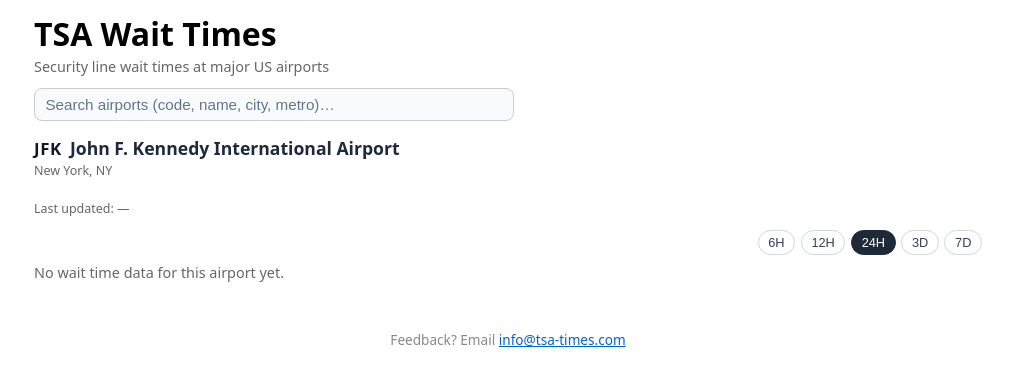
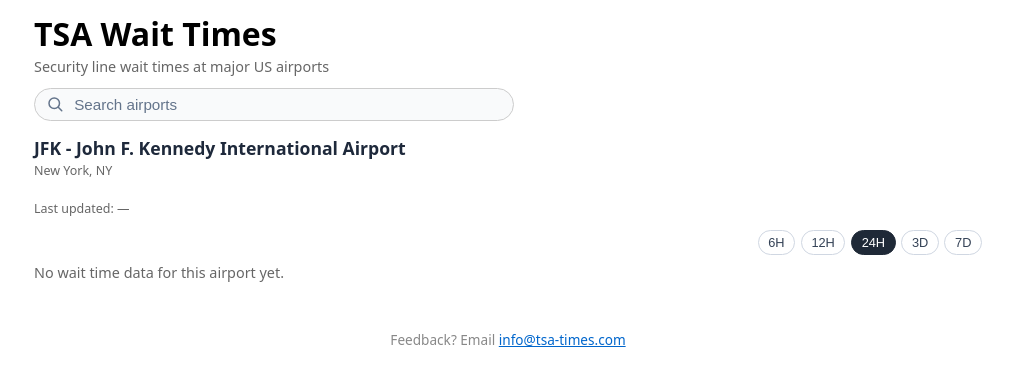
Before and after one commit to esavv/tsa, a Flask app: page /JFK in a window 1280 px wide. Shown: the top 386 px of the page, without its empty margins (132-1145 px from the left). Run offline with Flask 3, Linux system fonts and the light colour scheme; data that the repository does not hold is empty; some libraries are stand-ins or nearby versions.

Commit message:
feat: single-line airport title, search icon, no current-row highlight
Airport h2: code and name as one string with name styling. Search: left
SVG icon, pill input, placeholder Search airports. Remove
airport-search-row--current and currentAirportCode option.

Made-with: Cursor

```diff
--- a/static/airport_search.js
+++ b/static/airport_search.js
@@ -285,14 +285,12 @@
    * @param {HTMLInputElement} opts.input
    * @param {HTMLElement} opts.panel
    * @param {HTMLElement} opts.list
-   * @param {string} [opts.currentAirportCode]
    * @param {number} [opts.maxResults]
    */
   function initTsaAirportSearch(opts) {
     var input = opts.input;
     var panel = opts.panel;
     var list = opts.list;
-    var currentCode = (opts.currentAirportCode || '').toUpperCase();
     var maxResults = opts.maxResults || DEFAULT_MAX_RESULTS;
 
     var rows = [];
@@ -345,7 +343,6 @@
           div.setAttribute('role', 'option');
           div.id = listId + '-opt-' + i;
           div.dataset.code = row.code;
-          if (row.code === currentCode) div.classList.add('airport-search-row--current');
 
           var loc = [row.city, row.state].filter(Boolean).join(', ');
           var metaParts = [];
@@ -398,7 +395,7 @@
         rows = normalizeAirports(cat);
         matchOrderState.prevSetKey = null;
         matchOrderState.prevOrder = [];
-        input.placeholder = 'Search airports (code, name, city, metro)…';
+        input.placeholder = 'Search airports';
         if (open) refreshList();
       })
       .catch(function () {
--- a/templates/airport.html
+++ b/templates/airport.html
@@ -32,13 +32,28 @@
       position: relative;
       max-width: min(30rem, 100%);
     }
+    .airport-search__icon {
+      position: absolute;
+      left: 0.75rem;
+      top: 50%;
+      transform: translateY(-50%);
+      width: 1.125rem;
+      height: 1.125rem;
+      color: #64748b;
+      pointer-events: none;
+    }
+    .airport-search__icon svg {
+      display: block;
+      width: 100%;
+      height: 100%;
+    }
     .airport-search {
       width: 100%;
       max-width: 100%;
-      padding: 0.45rem 0.65rem;
+      padding: 0.45rem 0.65rem 0.45rem 2.45rem;
       font-size: 0.95rem;
       border: 1px solid #ccc;
-      border-radius: 8px;
+      border-radius: 9999px;
       background: #f9fafb;
       color: #0f172a;
     }
@@ -88,10 +103,6 @@
     .airport-search-row:hover,
     .airport-search-row.is-active {
       background: #f1f5f9;
-    }
-    .airport-search-row--current {
-      outline: 1px solid #cbd5e1;
-      outline-offset: -1px;
     }
     .airport-search-row__top {
       display: flex;
@@ -236,24 +247,6 @@
     }
     .airport-page-heading {
       margin: 0 0 0.5rem;
-      font-size: inherit;
-      font-weight: 600;
-      line-height: 1.2;
-    }
-    .airport-page-heading__top {
-      display: flex;
-      align-items: baseline;
-      gap: 0.5rem;
-      flex-wrap: wrap;
-    }
-    .airport-page-heading__code {
-      font-weight: 700;
-      font-size: 1.05rem;
-      letter-spacing: 0.04em;
-      color: #0f172a;
-      flex-shrink: 0;
-    }
-    .airport-page-heading__name {
       font-size: 1.1rem;
       font-weight: 600;
       color: #1e293b;
@@ -479,12 +472,18 @@
       <p class="muted airport-subhead">Security line wait times at major US airports</p>
       <div class="airport-search-wrap">
         <div class="airport-search-field">
+          <span class="airport-search__icon" aria-hidden="true">
+            <svg xmlns="http://www.w3.org/2000/svg" viewBox="0 0 24 24" fill="none" stroke="currentColor" stroke-width="2" stroke-linecap="round">
+              <circle cx="11" cy="11" r="7"/>
+              <path d="m21 21-4.3-4.3"/>
+            </svg>
+          </span>
           <input
             type="search"
             class="airport-search"
             id="airport-search"
             disabled
-            placeholder="Loading airport list…"
+            placeholder="Search airports"
             aria-label="Search airports"
             aria-expanded="false"
           />
@@ -492,10 +491,7 @@
       </div>
       <div class="airport-below-search">
         <h2 class="airport-page-heading" id="airport-page-title">
-          <span class="airport-page-heading__top">
-            <span class="airport-page-heading__code">{{ airport }}</span>
-            <span class="airport-page-heading__name">{{ airport_display_name }}</span>
-          </span>
+          {{ airport }} - {{ airport_display_name }}
           {% if airport_locale_line %}
             <span class="airport-page-heading__locale muted">{{ airport_locale_line }}</span>
           {% endif %}
@@ -1192,7 +1188,6 @@
         input: inp,
         panel: panel,
         list: list,
-        currentAirportCode: pageAirport,
       });
     });
   </script>
```
Also changed, not shown: templates/all_airports.html (+24 -7 lines).
